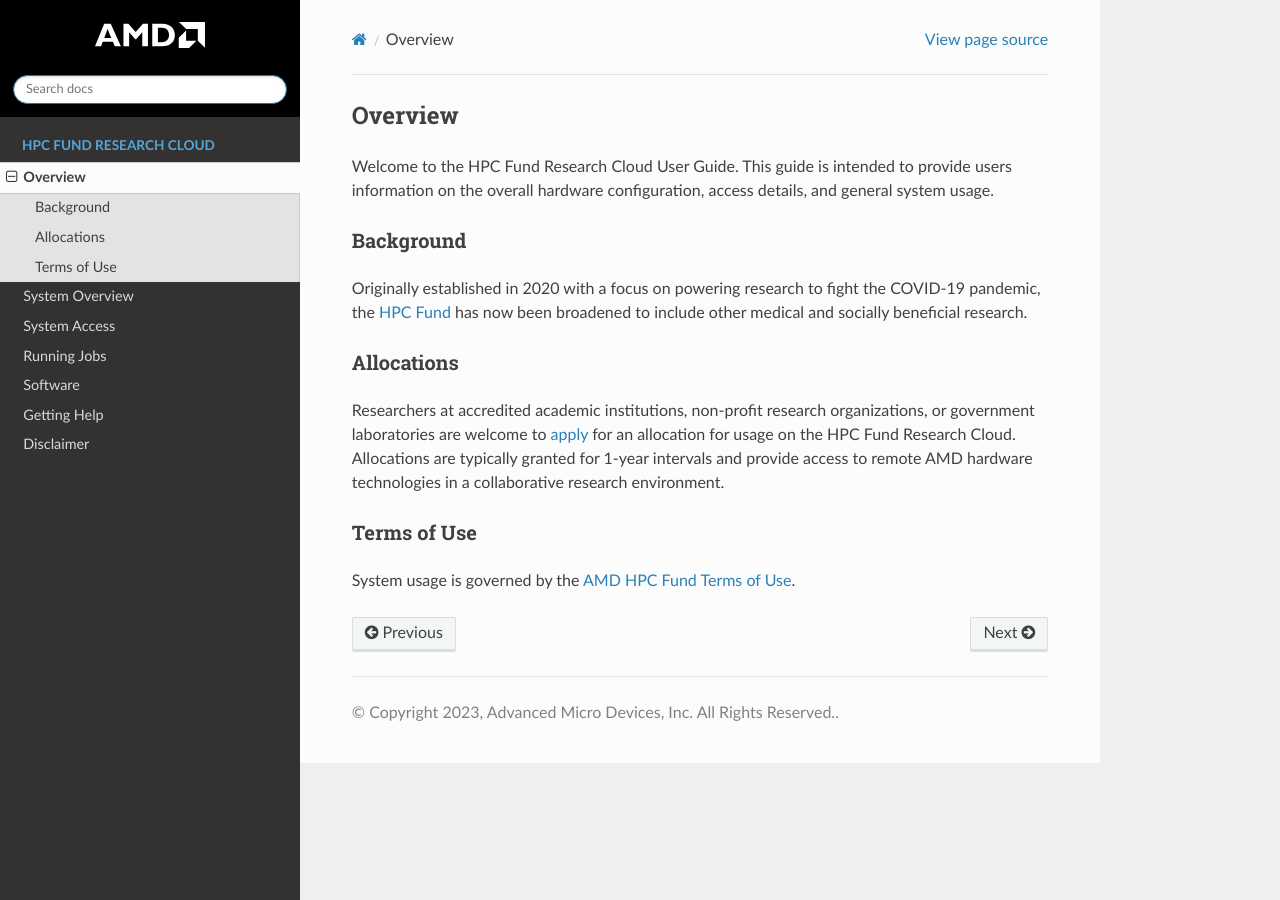
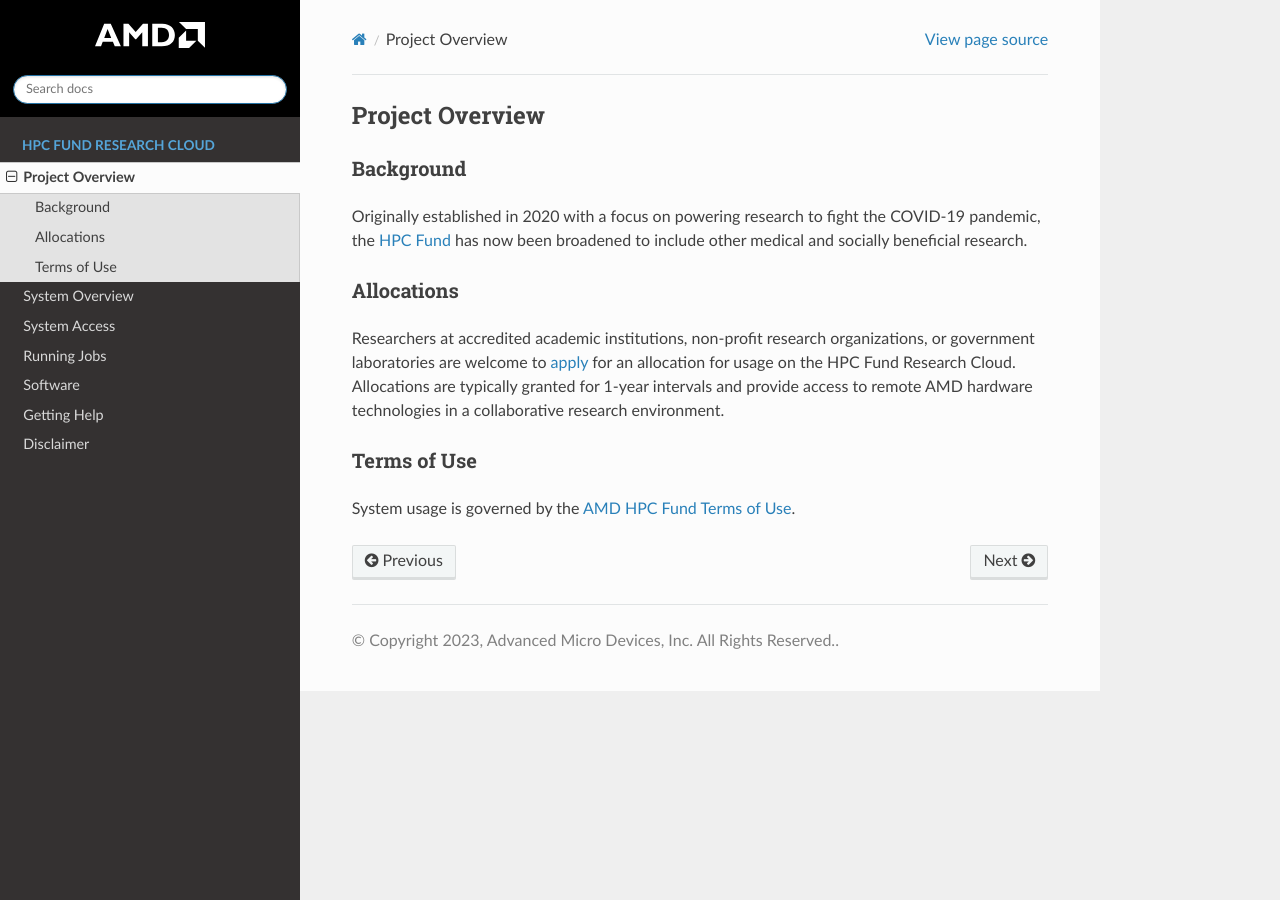
Before and after one commit to AMDResearch/hpcfund, a Sphinx documentation site: the page built from docs/introduction.md, in a window 1280 px wide. Built offline with Sphinx 7.4.7 and the Read the Docs theme 2.0.0, drawn with Linux system fonts in a browser that asks for light colours.

Commit message:
move a sentence from project intro to top-level page

```diff
--- a/docs/index.rst
+++ b/docs/index.rst
@@ -3,8 +3,11 @@
 User Guide
 ===========
 
-Welcome to the User Guide for the AMD HPC Fund Research Cloud.  Please use
+Welcome to the User Guide for the AMD HPC Fund Research Cloud.  This guide is intended to provide
+users information on the overall hardware configuration, access details, and
+general system usage. Please use
 the navigation panel on the left to access specific sections of interest.
+
 To stay up to date with system changes and upcoming maintenance
 windows, please follow the `Announcements
 <https://github.com/AMDResearch/hpcfund/discussions/categories/announcements>`_
--- a/docs/introduction.md
+++ b/docs/introduction.md
@@ -1,8 +1,4 @@
-# Overview
-
-Welcome to the HPC Fund Research Cloud User Guide. This guide is intended to provide
-users information on the overall hardware configuration, access details, and
-general system usage.
+# Project Overview
 
 ## Background
 
```
